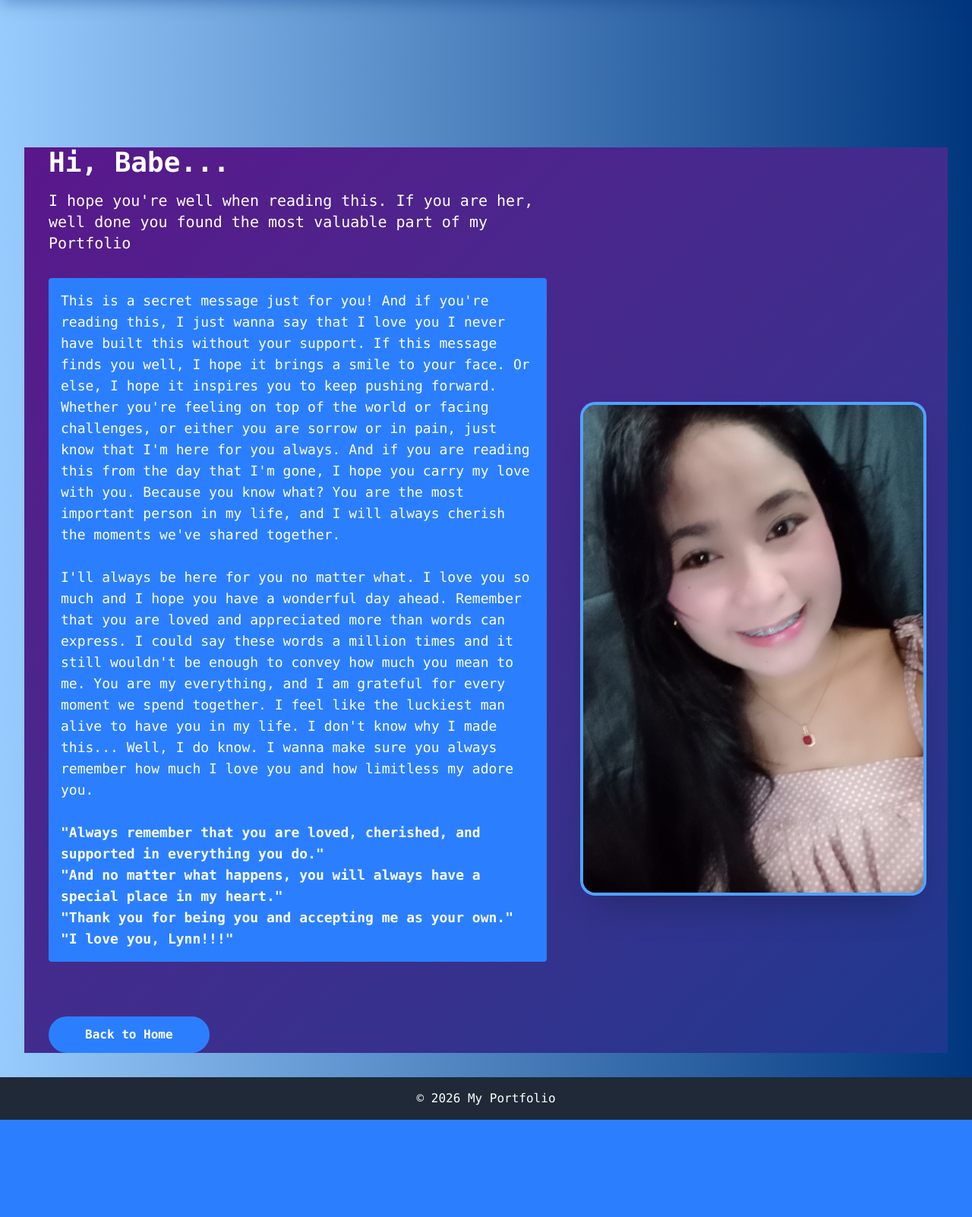
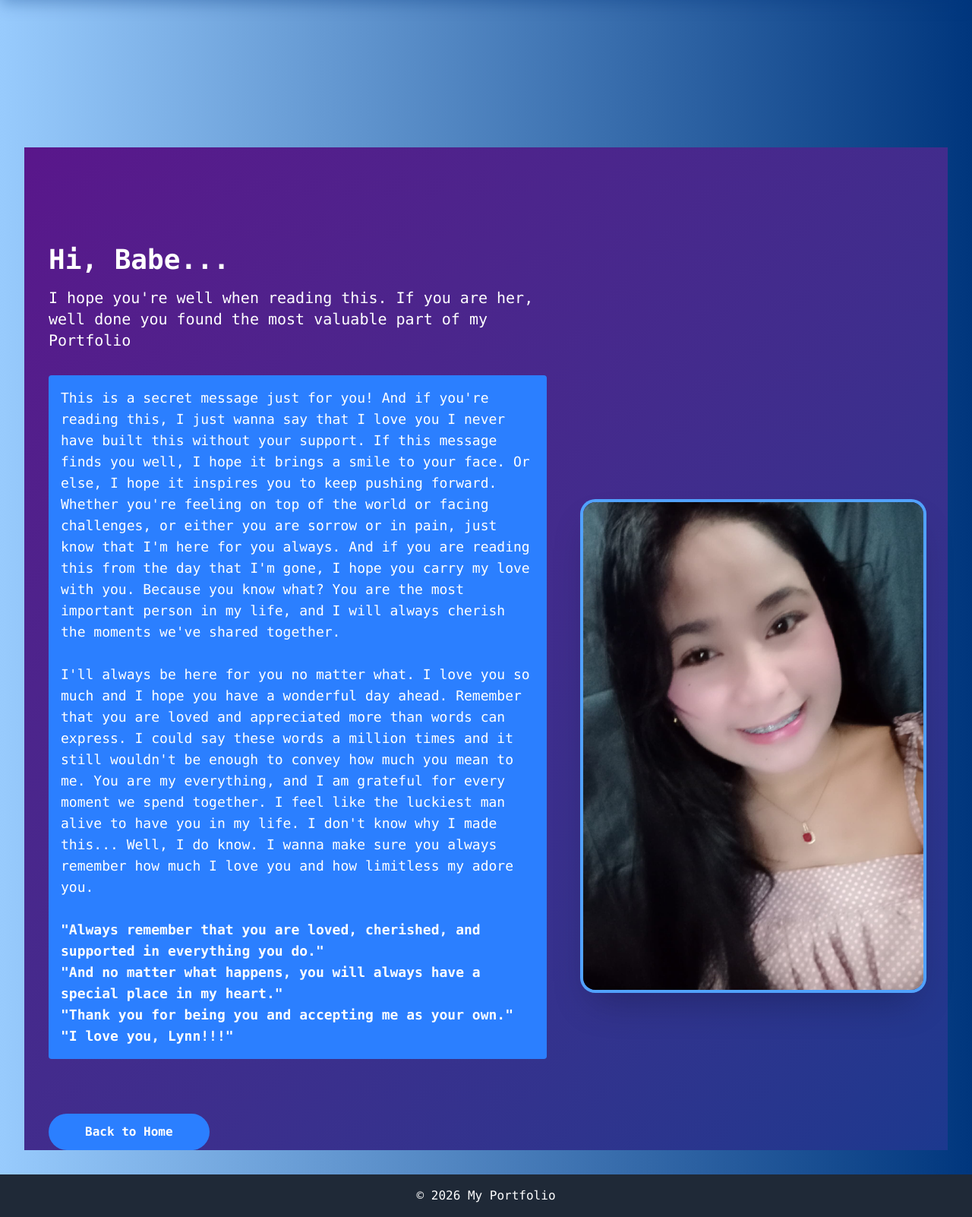
Before and after one commit to keNN-0716/project, a Django app: page /secret/ in a window 1280 px wide. Shown: the part 88-1690 px from the top of the page at 76% size. Before the commit the page ends 1562 px from the top, so only its background shows below. Run offline with Django 5.2, Linux system fonts and the light colour scheme; style sheets or scripts are compiled from the project's sources.

Commit message:
lower the text

```diff
--- a/personalportfolio/templates/secret.html
+++ b/personalportfolio/templates/secret.html
@@ -2,7 +2,7 @@
 {% load static %}
 
 {% block content %}
-<section class="flex items-center justify-center min-h-screen bg-gradient-to-br from-purple-900 to-blue-900 px-8">
+<section class="flex justify-center min-h-screen bg-gradient-to-br from-purple-900 to-blue-900 px-8 pt-32">
     <div class="max-w-6xl w-full flex flex-row items-center gap-12 text-white">
         <div class="flex-1 text-left">
             <h2 class="text-4xl font-bold mb-4">Hi, Babe...</h2>
```
